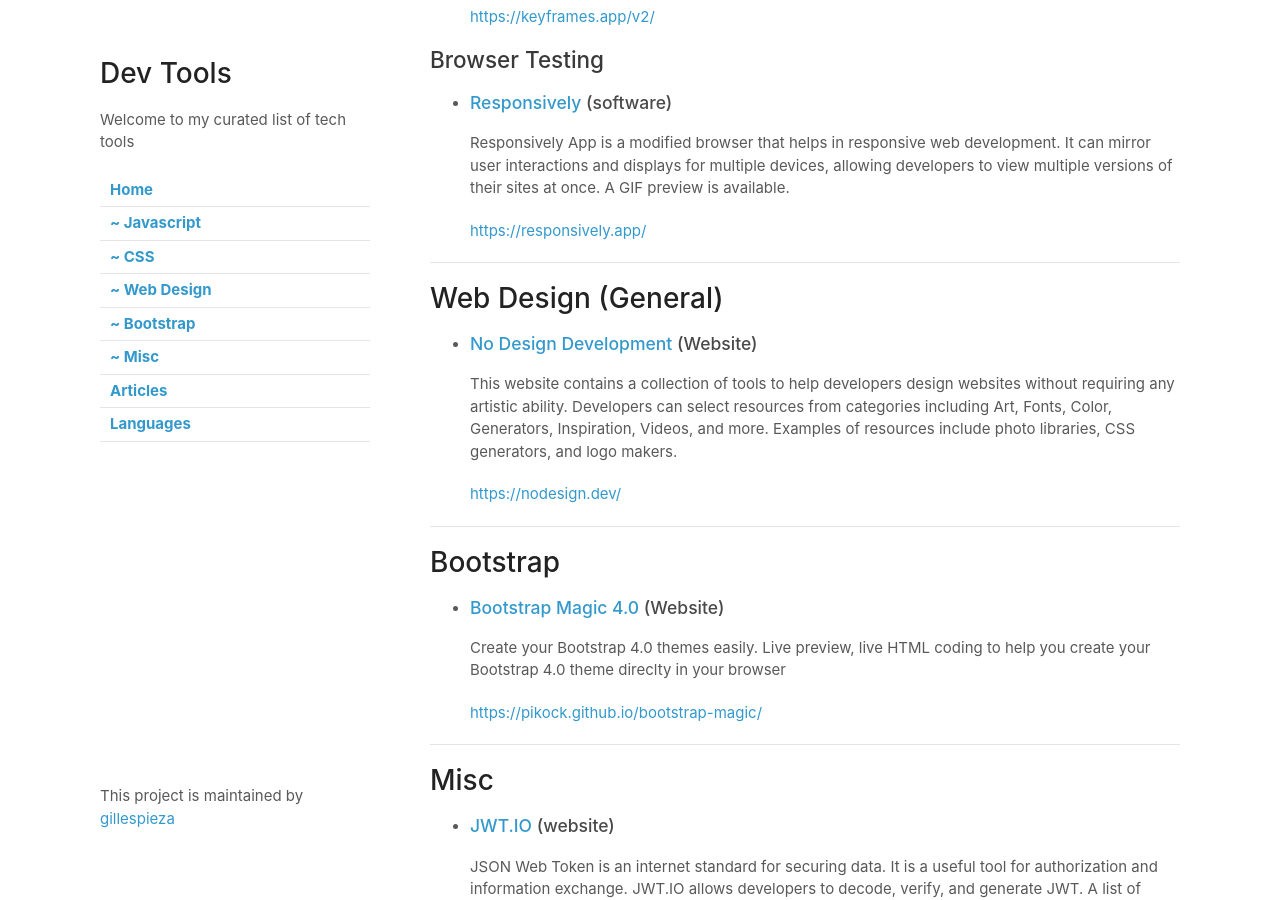
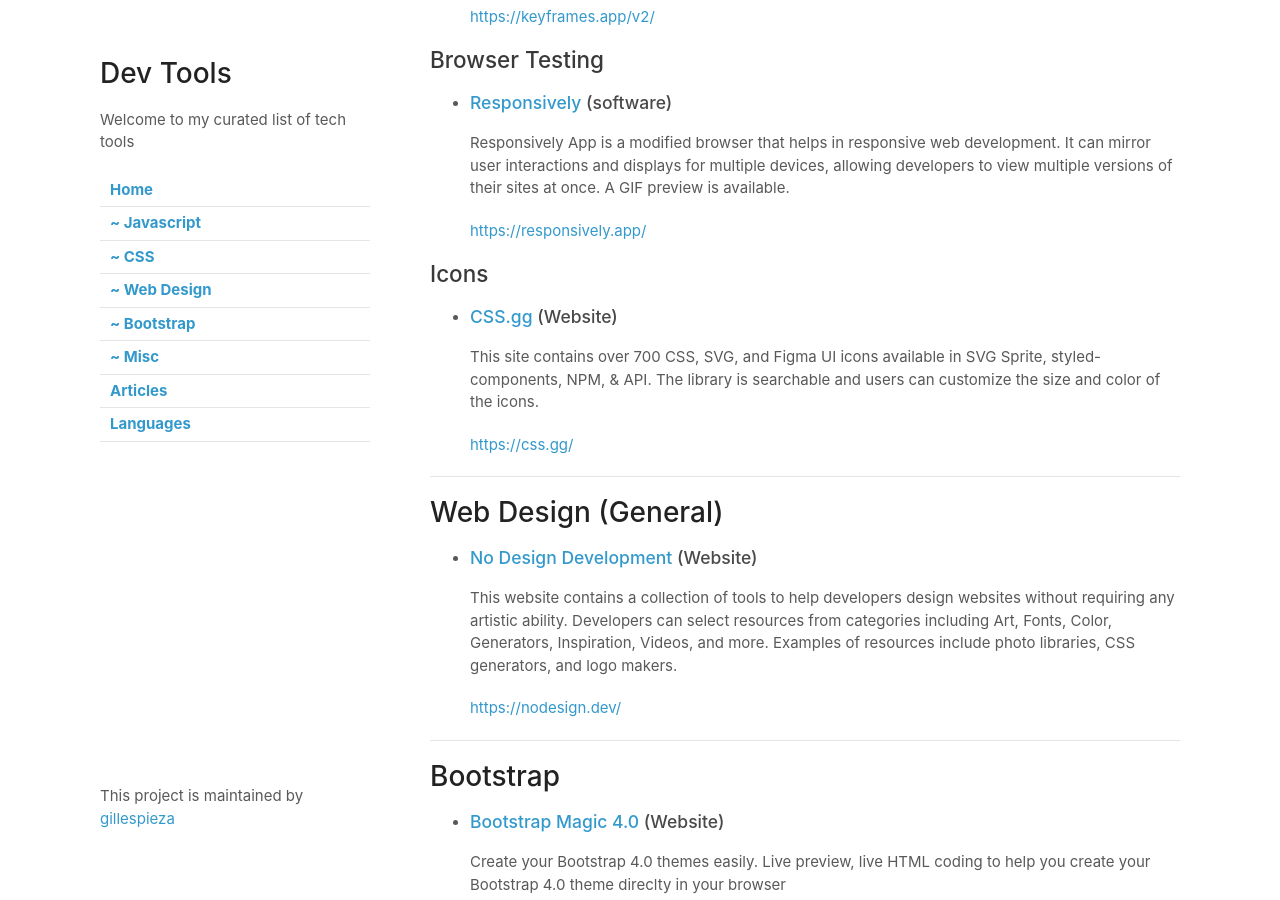
Before and after one commit to gillespieza/devtools, a Jekyll site: the page built from index.md, in a window 1280 px wide and 900 px high, scrolled down 797 px. Built offline with Jekyll 4.4.1, drawn with Linux system fonts in a browser that asks for light colours; our own code applies the rules of GitHub Pages for plain Markdown files.

Commit message:
Added css.gg

```diff
--- a/index.md
+++ b/index.md
@@ -29,6 +29,12 @@
 
   [https://responsively.app/](https://responsively.app/)
 
+## Icons
+- ### [CSS.gg](https://css.gg/) (Website)
+  This site contains over 700 CSS, SVG, and Figma UI icons available in SVG Sprite, styled-components, NPM, & API. The library is searchable and users can customize the size and color of the icons.
+
+  [https://css.gg/](https://css.gg/)
+
 --------------
 
 # Web Design (General)<a name="design"></a>
```
